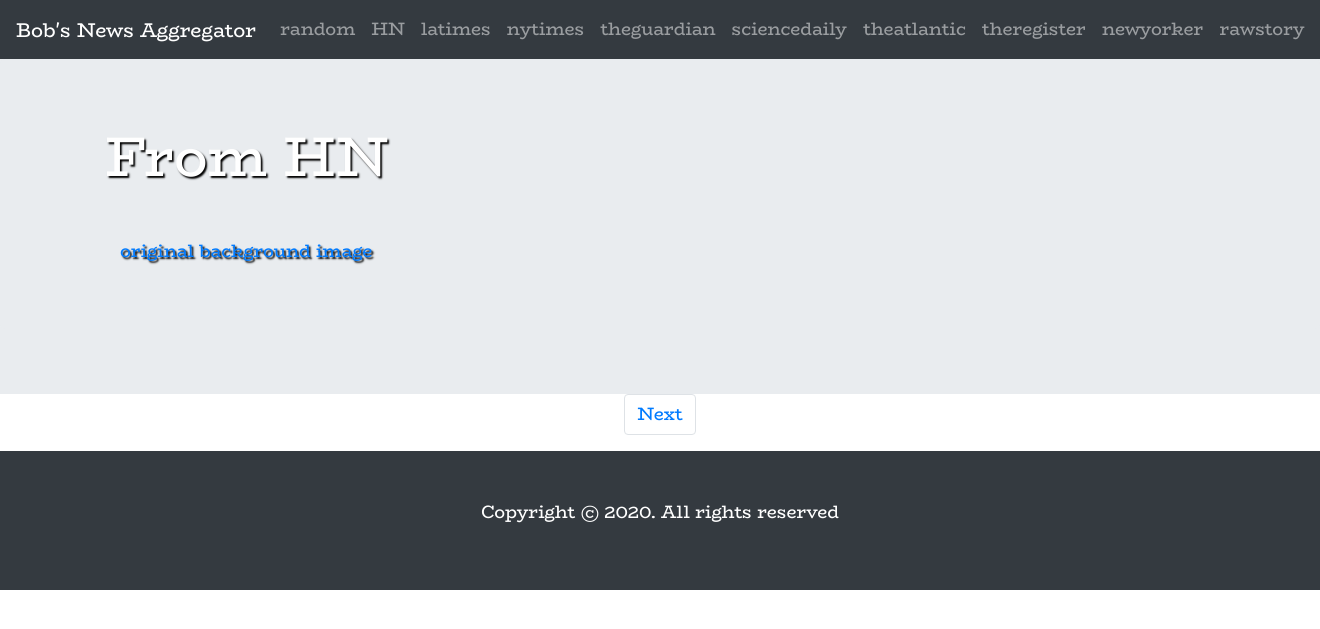
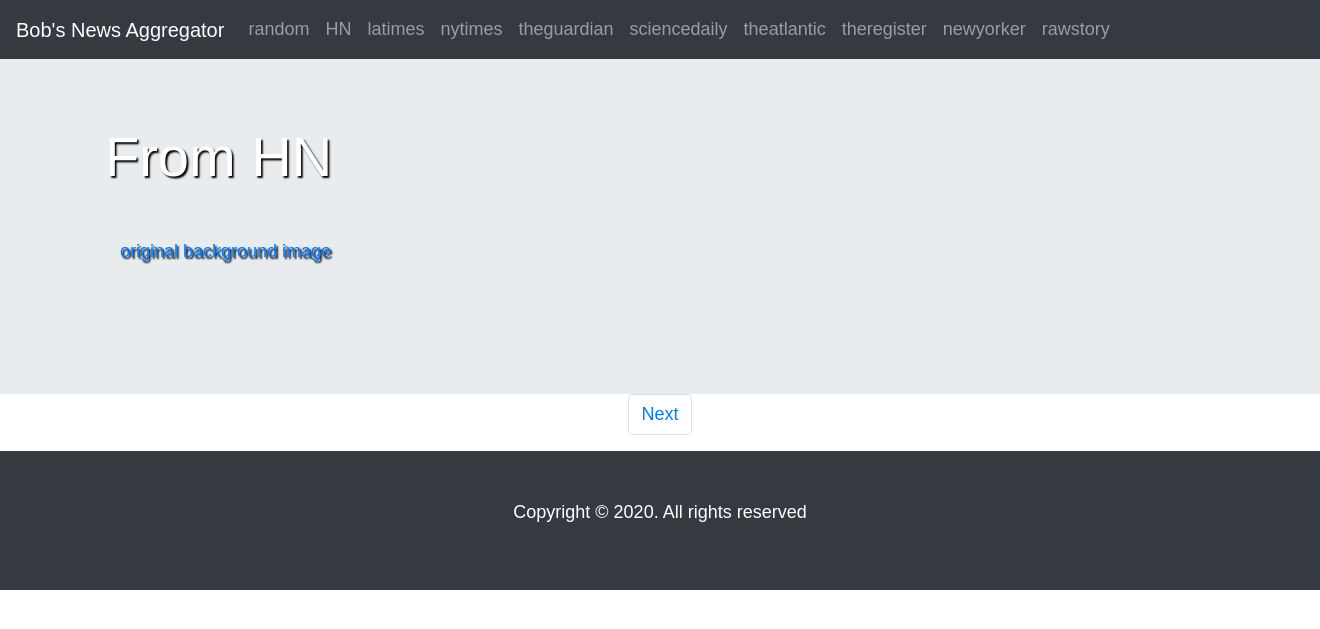
Before and after one commit to bobbae/flask_news, a Flask app: page /hn in a window 1320 px wide. Shown: the top 629 px of the page. Run offline with Flask 2, Linux system fonts and the light colour scheme; data that the repository does not hold is empty; some libraries are stand-ins or nearby versions; some web fonts are replaced.

Commit message:
cascadia

```diff
--- a/templates/head1.html
+++ b/templates/head1.html
@@ -10,11 +10,11 @@
 
     <style>
         @font-face {
-            font-family: BioRhyme;
-            src: url(../static/BioRhyme-Regular.ttf);
+            font-family: Cascadia;
+            src: url(../static/Cascadia.ttf);
         }
 
-        body { font-family: 'BioRhyme',sans-serif; font-size: 18px; }
+        body { font-family: 'Cascadia',sans-serif; font-size: 18px; }
 
         .bd-placeholder-img {
             font-size: 1.125rem;
```
